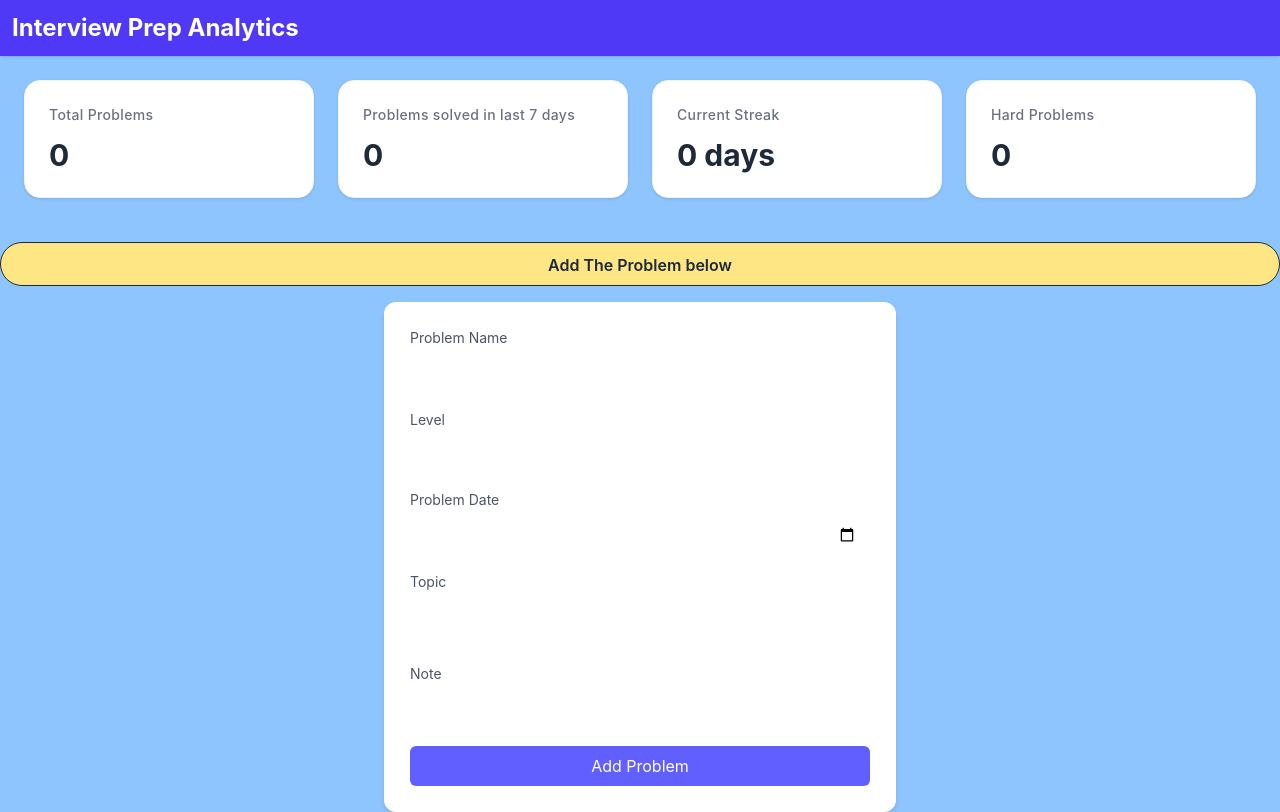
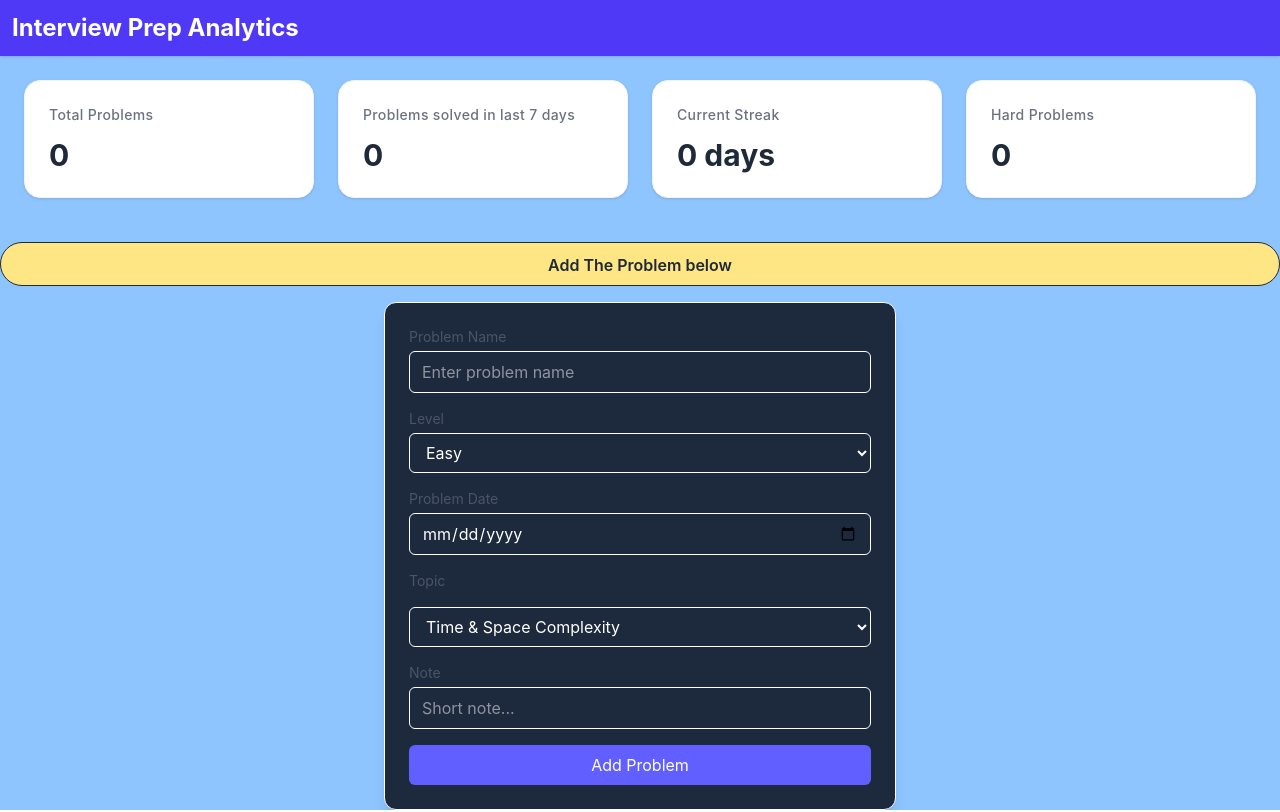
Before and after one commit to WHENMANANCODES/Interview-Prep-Dashboard, a React (Vite) app: page / in a window 1280 px wide. Built offline with nearby package versions, Linux system fonts and the light colour scheme.

Commit message:
refactor: small code cleanup

```diff
--- a/src/components/AddProblemForm.jsx
+++ b/src/components/AddProblemForm.jsx
@@ -34,12 +34,12 @@ function AddProblemForm({problems,setProblems}){
 
   }
     return(
- <>
+ <div >
 
   <h2 className=" flex justify-center items-center text-center bg-amber-200 pt-2.5 font-semibold text-gray-800 mt-5 mb-4 border-1 rounded-full pb-2">
     Add The Problem below
   </h2>
-<div className="bg-white p-6 rounded-xl shadow-md max-w-lg mx-auto border-2">
+<div className="bg-slate-800 border border-b-slate-100-700 p-6 rounded-xl shadow-lg max-w-lg mx-auto">
 
   <form onSubmit={handlesubmit} className="space-y-4 ">
 
@@ -147,7 +147,8 @@ function AddProblemForm({problems,setProblems}){
 
   </form>
 </div>
-  </>
+</div>
+
     )
 }
 
--- a/src/components/Problemspage.jsx
+++ b/src/components/Problemspage.jsx
@@ -75,7 +75,7 @@ function Problemspage() {
                 <XAxis dataKey="topic" />
                 <YAxis />
                 <Tooltip />
-                <Bar dataKey="count" fill="#3b82f6" />
+                <Bar dataKey="count" fill="black" />
               </BarChart>
             </ResponsiveContainer>
           </div>
```
